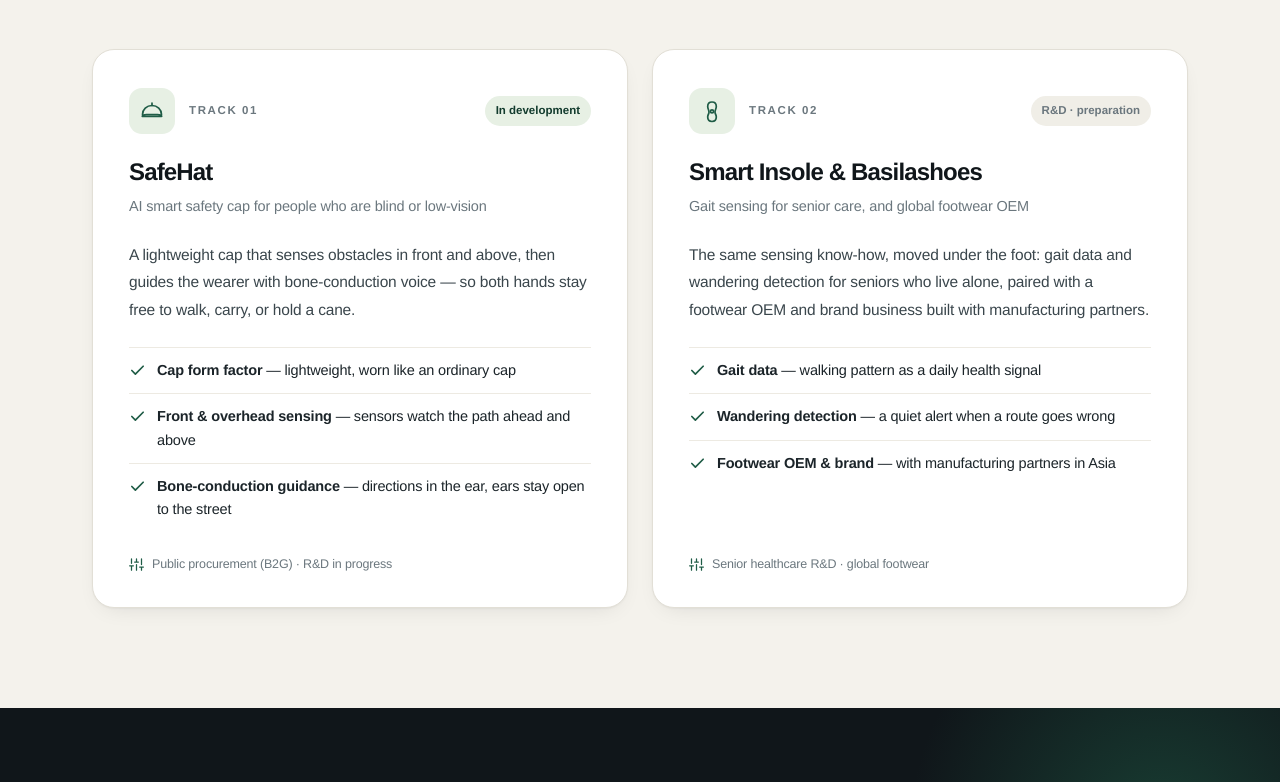
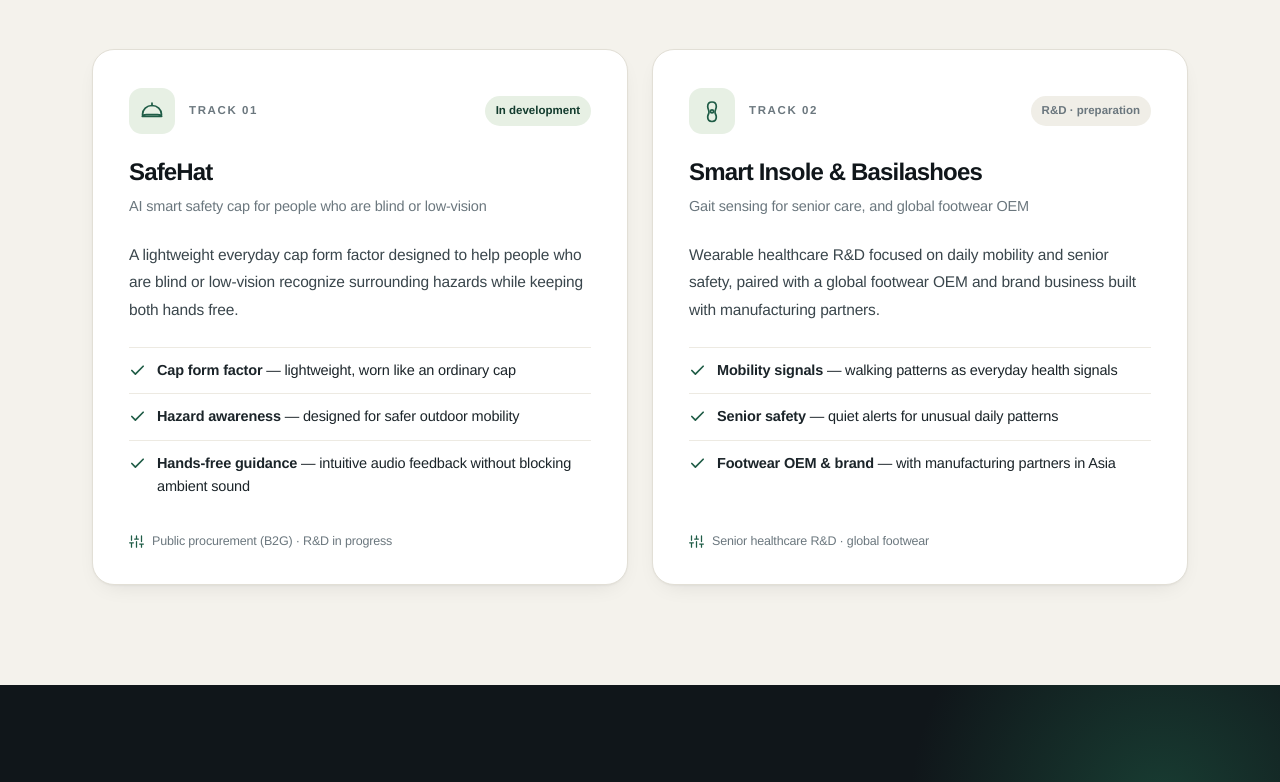
Before and after one commit to Jaaehunkim/basillabio-site, a plain HTML site: page index.html in a window 1280 px wide. Shown: the part 1750-2532 px from the top of the page. Drawn offline with Linux system fonts and the light colour scheme.

Commit message:
Generalize technical implementation details

```diff
--- a/index.html
+++ b/index.html
@@ -504,12 +504,12 @@ h2{font-size:clamp(1.65rem,2.6vw,2.25rem);line-height:1.28;letter-spacing:-.032e
               <!-- annotations -->
               <g font-family="'Helvetica Neue',Helvetica,Arial,'Noto Sans KR',sans-serif">
                 <line x1="317" y1="192" x2="386" y2="128" stroke="#BFC8BF" stroke-width="1.2"/>
-                <text x="392" y="126" font-size="11" letter-spacing="1.8" font-weight="700" fill="#4C5A52">SENSOR</text>
-                <text x="392" y="142" font-size="11" fill="#9AA49C">front / overhead</text>
+                <text x="392" y="126" font-size="11" letter-spacing="1.8" font-weight="700" fill="#4C5A52">SAFETY</text>
+                <text x="392" y="142" font-size="11" fill="#9AA49C">wearable module</text>
 
                 <line x1="356" y1="247" x2="388" y2="247" stroke="#C6CFC6" stroke-width="1.2"/>
-                <text x="394" y="244" font-size="11" letter-spacing="1.8" font-weight="700" fill="#4C5A52">FIELD</text>
-                <text x="394" y="260" font-size="11" fill="#9AA49C">obstacle</text>
+                <text x="394" y="244" font-size="11" letter-spacing="1.8" font-weight="700" fill="#4C5A52">ASSIST</text>
+                <text x="394" y="260" font-size="11" fill="#9AA49C">environment</text>
 
                 <text x="46" y="52" font-size="11" letter-spacing="2.2" font-weight="700" fill="#1F5C46">CAP FORM FACTOR</text>
                 <text x="46" y="70" font-size="11" fill="#9AA49C">hands-free · lightweight</text>
@@ -608,9 +608,9 @@ h2{font-size:clamp(1.65rem,2.6vw,2.25rem);line-height:1.28;letter-spacing:-.032e
           </div>
           <h3>SafeHat</h3>
           <div class="subtitle" data-en="AI smart safety cap for people who are blind or low-vision">시각장애인을 위한 AI 스마트 안전 캡</div>
-          <p class="desc" data-en="A lightweight cap that senses obstacles in front and above, then guides the wearer with bone-conduction voice — so both hands stay free to walk, carry, or hold a cane.">
-            가벼운 캡 형태에 전방·상단 장애물 감지 센서와 골전도 음성 안내를 결합했습니다.
-            양손을 쓰지 않고도 보행 중 위험을 미리 알 수 있도록 돕는 웨어러블 안전 기기입니다.
+          <p class="desc" data-en="A lightweight everyday cap form factor designed to help people who are blind or low-vision recognize surrounding hazards while keeping both hands free.">
+            일상에서 편하게 쓰는 가벼운 캡 형태에 보행 안전 보조 기술을 결합했습니다.
+            양손을 자유롭게 유지한 채 주변 위험 상황을 인지할 수 있도록 돕는 웨어러블 안전 기기입니다.
           </p>
           <div class="spec">
             <svg viewBox="0 0 24 24" fill="none" stroke="currentColor" stroke-width="2.4" stroke-linecap="round" stroke-linejoin="round" aria-hidden="true"><path d="M20 6 9 17l-5-5"/></svg>
@@ -618,11 +618,11 @@ h2{font-size:clamp(1.65rem,2.6vw,2.25rem);line-height:1.28;letter-spacing:-.032e
           </div>
           <div class="spec">
             <svg viewBox="0 0 24 24" fill="none" stroke="currentColor" stroke-width="2.4" stroke-linecap="round" stroke-linejoin="round" aria-hidden="true"><path d="M20 6 9 17l-5-5"/></svg>
-            <span><b data-en="Front &amp; overhead sensing">전방·상단 감지</b> — <span data-en="sensors watch the path ahead and above">머리 위 간판·가지까지 함께 확인</span></span>
+            <span><b data-en="Hazard awareness">주변 위험 인지</b> — <span data-en="designed for safer outdoor mobility">야외 보행 중 위험 상황을 미리 살피는 구조</span></span>
           </div>
           <div class="spec">
             <svg viewBox="0 0 24 24" fill="none" stroke="currentColor" stroke-width="2.4" stroke-linecap="round" stroke-linejoin="round" aria-hidden="true"><path d="M20 6 9 17l-5-5"/></svg>
-            <span><b data-en="Bone-conduction guidance">골전도 음성 안내</b> — <span data-en="directions in the ear, ears stay open to the street">귀를 막지 않아 주변 소리를 그대로</span></span>
+            <span><b data-en="Hands-free guidance">양손 자유 보조</b> — <span data-en="intuitive audio feedback without blocking ambient sound">주변 소리를 놓치지 않는 직관적 안내</span></span>
           </div>
           <div class="track-foot">
             <svg viewBox="0 0 24 24" fill="none" stroke="currentColor" stroke-width="2" stroke-linecap="round" stroke-linejoin="round" aria-hidden="true"><path d="M4 21v-7M4 10V3M12 21v-9M12 8V3M20 21v-5M20 12V3M1 14h6M9 8h6M17 16h6"/></svg>
@@ -641,17 +641,16 @@ h2{font-size:clamp(1.65rem,2.6vw,2.25rem);line-height:1.28;letter-spacing:-.032e
           </div>
           <h3 data-en="Smart Insole &amp; Basilashoes">스마트 인솔 &amp; 바실라슈즈</h3>
           <div class="subtitle" data-en="Gait sensing for senior care, and global footwear OEM">시니어 헬스케어를 위한 보행 센싱, 그리고 글로벌 풋웨어</div>
-          <p class="desc" data-en="The same sensing know-how, moved under the foot: gait data and wandering detection for seniors who live alone, paired with a footwear OEM and brand business built with manufacturing partners.">
-            같은 센싱 기술을 발밑으로 옮깁니다. 보행 데이터와 배회 감지로 혼자 사는 어르신의 이상 징후를
-            살피는 스마트 인솔을 연구하고, 제조 파트너와 함께 글로벌 풋웨어 OEM·브랜드 사업을 준비합니다.
+          <p class="desc" data-en="Wearable healthcare R&amp;D focused on daily mobility and senior safety, paired with a global footwear OEM and brand business built with manufacturing partners.">
+            일상의 보행 안전과 시니어 헬스케어를 위한 웨어러블 R&amp;D를 진행하고, 제조 파트너와 함께 글로벌 풋웨어 OEM·브랜드 사업을 준비합니다.
           </p>
           <div class="spec">
             <svg viewBox="0 0 24 24" fill="none" stroke="currentColor" stroke-width="2.4" stroke-linecap="round" stroke-linejoin="round" aria-hidden="true"><path d="M20 6 9 17l-5-5"/></svg>
-            <span><b data-en="Gait data">보행 데이터</b> — <span data-en="walking pattern as a daily health signal">걸음의 변화를 건강 신호로</span></span>
+            <span><b data-en="Mobility signals">일상 보행 케어</b> — <span data-en="walking patterns as everyday health signals">걸음의 변화를 건강 신호로 살피는 연구</span></span>
           </div>
           <div class="spec">
             <svg viewBox="0 0 24 24" fill="none" stroke="currentColor" stroke-width="2.4" stroke-linecap="round" stroke-linejoin="round" aria-hidden="true"><path d="M20 6 9 17l-5-5"/></svg>
-            <span><b data-en="Wandering detection">배회 감지</b> — <span data-en="a quiet alert when a route goes wrong">평소와 다른 움직임을 조용히 알림</span></span>
+            <span><b data-en="Senior safety">시니어 안전 지원</b> — <span data-en="quiet alerts for unusual daily patterns">일상 안전을 돕는 비대면 모니터링 연구</span></span>
           </div>
           <div class="spec">
             <svg viewBox="0 0 24 24" fill="none" stroke="currentColor" stroke-width="2.4" stroke-linecap="round" stroke-linejoin="round" aria-hidden="true"><path d="M20 6 9 17l-5-5"/></svg>
```
